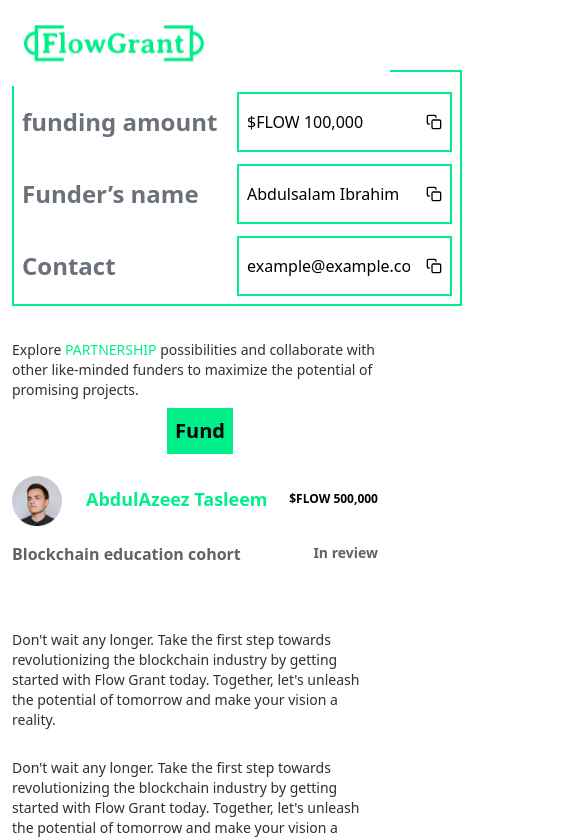
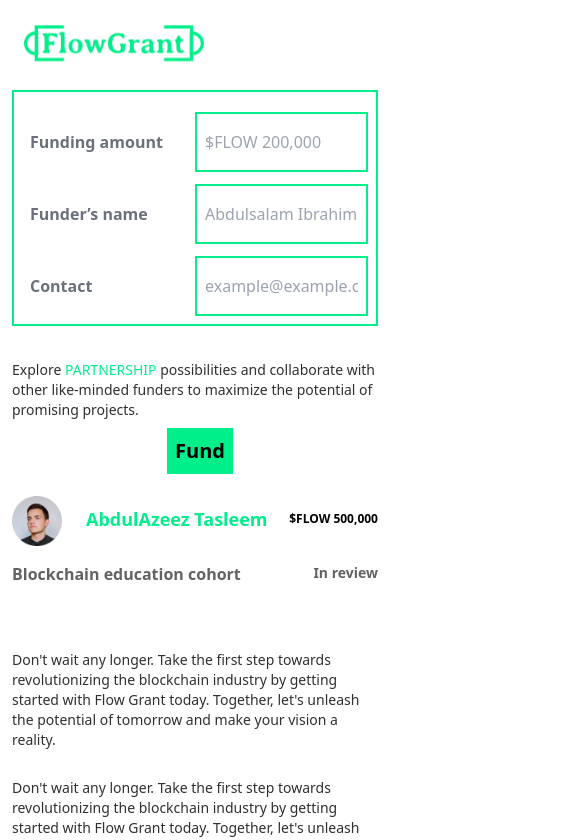
Before and after one commit to dulaz41/Flow_Grant, a Next.js app in the folder frontend/: page /proposal in a window 390 px wide. Shown: the top 840 px of the page, 585 px wide, since content can reach past the window. Built offline with nearby package versions, Linux system fonts and the light colour scheme.

Commit message:
frontend part

```diff
--- a/frontend/app/campaign/Campaign.jsx
+++ b/frontend/app/campaign/Campaign.jsx
@@ -8,15 +8,44 @@
 
 const Campaign = () => {
   const initialFunds = [
-    { type: "number", label: "funding amount", value: "$FLOW 200,000" },
-    { type: "text", label: "Funder’s name", value: "Abdulsalam Ibrahim" },
-    { type: "email", label: "Contact", value: "example@example.com" },
+    {
+      type: "number",
+      label: "Funding amount",
+      value: "",
+      placeholder: "$FLOW 200,000",
+    },
+    {
+      type: "text",
+      label: "Funder’s name",
+      value: "",
+      placeholder: "Abdulsalam Ibrahim",
+    },
+    {
+      type: "email",
+      label: "Contact",
+      value: "",
+      placeholder: "example@example.com",
+    },
   ];
-
   const initialFunds2 = [
-    { type: "number", label: "funding amount", value: "$FLOW 100,000" },
-    { type: "text", label: "Funder’s name", value: "Abdulsalam Ibrahim" },
-    { type: "email", label: "Contact", value: "example@example.com" },
+    {
+      type: "number",
+      label: "Funding amount",
+      value: "",
+      placeholder: "$FLOW 100,000",
+    },
+    {
+      type: "text",
+      label: "Funder’s name",
+      value: "",
+      placeholder: "Abdulsalam Ibrahim",
+    },
+    {
+      type: "email",
+      label: "Contact",
+      value: "",
+      placeholder: "example@example.com",
+    },
   ];
 
   const [inputFunds, setInputFunds] = useState(initialFunds);
@@ -40,18 +69,20 @@
   const handleInputChange = (index, value) => {
     setInputFunds((prevInputValues) => {
       const newInputValues = [...prevInputValues];
-      newInputValues[index] = value;
+      newInputValues[index].value = value;
       return newInputValues;
     });
+  };
+
+  const handleInputChange2 = (index, value) => {
     setInputFunds2((prevInputValues) => {
       const newInputValues = [...prevInputValues];
-      newInputValues[index] = value;
+      newInputValues[index].value = value;
       return newInputValues;
     });
   };
 
   const [isScrollingUp, setIsScrollingUp] = useState(false);
-
 
   useEffect(() => {
     let prevScrollPos = window.scrollY;
@@ -126,7 +157,7 @@
                 </div>
               </div>
               <div className="sm-custom:mx-[30px] mt-[23px] sm-custom:mt-[43px] mx-0">
-                <div className="sm-custom:h-[252px] sm-custom:w-[776px] w-[350px]  mb-[34px] border-[2px] flex mx-auto  border-[#00EF8B] p-[8px] ">
+                <div className="sm-custom:h-[252px] sm-custom:w-[776px] md-custom:w-[500px] w-[350px] lg:w-[776px]   mb-[34px] border-[2px] flex mx-auto  border-[#00EF8B] p-[8px] ">
                   <div className="flex flex-col  mx-auto">
                     {inputFunds.map((input, index) => (
                       <div
@@ -143,19 +174,20 @@
                           <input
                             id={`inputField-${index}`}
                             value={input.value}
-                            readOnly
-                            placeholder={input.value}
+                            type={input.type}
+                            placeholder={input.placeholder}
+                            onWheel={(e) => e.preventDefault()}
                             onChange={(e) =>
                               handleInputChange(index, e.target.value)
                             }
                             className="w-[100%] mx-2 outline-none"
                           />
-                          <button
+                          {/* <button
                             className="mx-2"
                             onClick={() => handleCopyClick(index)}
                           >
                             <FiCopy />
-                          </button>
+                          </button> */}
                         </div>
                       </div>
                     ))}
@@ -173,7 +205,7 @@
                 </h2>
               </div>
               <div className="sm-custom:mx-[30px] mt-[23px] sm-custom:mt-[43px] mx-0">
-                <div className="sm-custom:h-[252px] sm-custom:w-[776px] w-[350px]  mb-[34px] border-[2px] flex mx-auto  border-[#00EF8B] p-[8px] ">
+                <div className="sm-custom:h-[252px] sm-custom:w-[776px] md-custom:w-[500px] w-[350px] lg:w-[776px]  mb-[34px] border-[2px] flex mx-auto  border-[#00EF8B] p-[8px] ">
                   <div className="flex flex-col  mx-auto">
                     {inputFunds2.map((input, index) => (
                       <div
@@ -190,23 +222,23 @@
                           <input
                             id={`inputField-${index}`}
                             value={input.value}
-                            readOnly
-                            placeholder={input.value}
+                            type={input.type}
+                            placeholder={input.placeholder}
+                            onWheel={(e) => e.preventDefault()}
                             onChange={(e) =>
-                              handleInputChange(index, e.target.value)
+                              handleInputChange2(index, e.target.value)
                             }
                             className="w-[100%] mx-2 outline-none"
                           />
-                          <button
+                          {/* <button
                             className="mx-2"
                             onClick={() => handleCopyClick(index)}
                           >
                             <FiCopy />
-                          </button>
+                          </button> */}
                         </div>
                       </div>
                     ))}
-
                   </div>
                 </div>
               </div>
--- a/frontend/app/proposal/Proposals.tsx
+++ b/frontend/app/proposal/Proposals.tsx
@@ -76,7 +76,7 @@
                             <div className="flex sm-custom:w-[3298px] w-[3000px]  gap-4">
                                 {projects.map((project) => (
                                     <div key={project.id} className='bg-[#BCD7CB] p-[50px]   overflow-hidden w-auto ' >
-                                        <div className='sm-custom:w-[760px] w-[300px] sm-custom:h-[390px] h-[260px] '>
+                                        <div className='sm-custom:w-[760px] w-[300px] sm-custom:h-[390px] md-custom:h-[200px] lg:h-[390px]  h-[250px] '>
                                             <div className='flex justify-between '>
                                                 <div className="space-x-6 flex items-center ">
                                                     <Image src={user} alt="" className="lg:h-[120px] mt-1 h-[50px] w-[50px] lg:w-[120px]" />
@@ -126,7 +126,7 @@
                                         <p className='text-[#303030] lg:text-2xl text-sm'>{project.description}</p>
                                     </div>
                                     <div className='flex justify-end  items-end'>
-                                        <Link href="/proposal" legacyBehavior passHref>
+                                        <Link href="/project" legacyBehavior passHref>
                                             <a className='text-center text-black font-semibold lg:py-[10px] cursor-pointer p-2 lg:px-[30px] bg-[#00EF8B] text-[20px] lg:text-[30px]'>View</a>
                                         </Link>
                                     </div>
--- a/frontend/app/proposal/page.jsx
+++ b/frontend/app/proposal/page.jsx
@@ -13,17 +13,32 @@
   const [isScrollingUp, setIsScrollingUp] = useState(false);
 
   const initialValues = [
-    { type: "email", label: "Email", value: "example@example.com" },
-    { type: "website", label: "Website", value: "https://example.com" },
-    { type: "phone", label: "Phone Number", value: "+1234567890" },
-    { type: "address", label: "Address", value: "123 Street, City" },
-    { type: "social-media", label: "Social Media", value: "@example" },
+    { type: "email", label: "Email", example: "example@example.com" },
+    { type: "website", label: "Website", example: "https://example.com" },
+    { type: "phone", label: "Phone Number", example: "+1234567890" },
+    { type: "address", label: "Address", example: "123 Street, City" },
+    { type: "social-media", label: "Social Media", example: "@example" },
   ];
 
   const initialFunds = [
-    { type: "number", label: "funding amount", value: "$FLOW 100,000" },
-    { type: "text", label: "Funder’s name", value: "Abdulsalam Ibrahim" },
-    { type: "email", label: "Contact", value: "example@example.com" },
+    {
+      type: "number",
+      label: "Funding amount",
+      value: "",
+      placeholder: "$FLOW 200,000",
+    },
+    {
+      type: "text",
+      label: "Funder’s name",
+      value: "",
+      placeholder: "Abdulsalam Ibrahim",
+    },
+    {
+      type: "email",
+      label: "Contact",
+      value: "",
+      placeholder: "example@example.com",
+    },
   ];
 
   const [inputValues, setInputValues] = useState(initialValues);
@@ -31,7 +46,7 @@
   const [showNotification, setShowNotification] = useState(false);
 
   const handleCopyClick = (index) => {
-    const valueToCopy = inputValues[index].value;
+    const valueToCopy = inputValues[index].example;
     const fundsToCopy = inputFunds[index].value;
     navigator.clipboard.writeText(valueToCopy);
     navigator.clipboard.writeText(fundsToCopy);
@@ -41,12 +56,27 @@
     }, 2000);
   };
 
-  const handleInputChange = (index, value) => {
+  const handleInputChange2 = (index, example) => {
     setInputValues((prevInputValues) => {
       const newInputValues = [...prevInputValues];
-      newInputValues[index] = value;
+      newInputValues[index] = example;
       return newInputValues;
     });
+  };
+
+  const handleInputChange = (index, value) => {
+    setInputFunds((prevInputValues) => {
+      const newInputValues = [...prevInputValues];
+      newInputValues[index].value = value;
+      return newInputValues;
+    });
+  }
+
+  const handleSubmit = () => {
+    // Perform your desired actions with the inputFunds data
+    console.log(inputFunds);
+    // Reset the form if needed
+    setInputFunds(initialFunds);
   };
 
   const handleFileChange = (index, files) => {
@@ -129,8 +159,8 @@
         <div className="w-[100%] lg:py-[54px] lg:px-[80px] py-[20px] px-[12px] flex flex-col">
           <div className="flex flex-col lg:mt-[12px] mt-[18px]   gap-y-[12px]">
             <div className="w-[100%]  ">
-              <div className="lg:mx-[169px] mx-0">
-                <div className="lg:h-[252px] lg:w-[776px] w-[450px]  mb-[34px] border-[2px] flex mx-auto  border-[#00EF8B] p-[8px] ">
+              <div className="lg:mx-[169px] mt-5 mx-0">
+                <div className="lg:h-[252px] lg:w-[776px] sm-custom:w-[450px]   mb-[34px] border-[2px] flex lg:mx-auto md-custom:mx-auto  border-[#00EF8B] p-[8px] ">
                   <div className="flex flex-col  mx-auto">
                     {inputFunds.map((input, index) => (
                       <div
@@ -138,7 +168,7 @@
                         className=" grid grid-cols-2 lg:w-[80%] w-[100%] lg:items-center gap-x-0 items-center space-y-3  "
                       >
                         <label
-                          className=" text-[#6B717B] text-2xl lg:ml-7 lg:mr-10 mt-3 font-semibold text-start"
+                          className=" text-[#6B717B] lg:text-2xl text-base lg:ml-7 ml-2 lg:mr-10 mr-2 mt-3 font-semibold text-start"
                           htmlFor={`inputField-${index}`}
                         >
                           {input.label}
@@ -147,19 +177,14 @@
                           <input
                             id={`inputField-${index}`}
                             value={input.value}
-
-                            placeholder={input.value}
+                            type={input.type}
+                            required
+                            placeholder={input.placeholder}
                             onChange={(e) =>
                               handleInputChange(index, e.target.value)
                             }
                             className="w-[100%] mx-2 outline-none"
                           />
-                          <button
-                            className="mx-2"
-                            onClick={() => handleCopyClick(index)}
-                          >
-                            <FiCopy />
-                          </button>
                         </div>
                       </div>
                     ))}
@@ -179,7 +204,10 @@
                   </p>
                   <div className="flex justify-center lg:mt-0 mt-2 lg:ml-[40px] ml-[10px]">
                     <div className="">
-                      <button className="text-center text-black font-semibold lg:py-[10px] cursor-pointer p-2 lg:px-[30px] bg-[#00EF8B] text-[20px] lg:text-[30px]">
+                      <button
+                        className="text-center text-black font-semibold lg:py-[10px] cursor-pointer p-2 lg:px-[30px] bg-[#00EF8B] text-[20px] lg:text-[30px]"
+                        onClick={handleSubmit}
+                      >
                         Fund
                       </button>
                     </div>
@@ -238,24 +266,24 @@
                 {renderUploadItem(3, "picture4.jpg")}
               </div>
               <div className="copy-inputs">
-                {inputValues.map((input, index) => (
+                {inputValues.map((input, index, example) => (
                   <div
-                    key={index}
-                    className="grid grid-cols-2  mx-[242px] mb-[31px] "
+                    key={example}
+                    className="sm-custom:grid sm-custom:grid-cols-2 flex flex-col lg:grid lg:grid-cols-2 lg:mx-[242px]  sm-custom:mx-[242px] md-custom:mx-[102px] mx-[50px] mb-[31px] "
                   >
                     <label
                       className="flex items-start text-start"
-                      htmlFor={`inputField-${index}`}
+                      htmlFor={`inputField-${example}`}
                     >
                       {input.label}
                     </label>
-                    <div className="flex w-[430px] justify-between border-2 border-[#00EF8B]">
+                    <div className="flex sm-custom:w-[430px] md-custom:w-[302px] w-[300px] justify-between border-2 border-[#00EF8B]">
                       <input
-                        id={`inputField-${index}`}
+                        id={`inputField-${example}`}
                         type="text"
-                        value={input.value}
+                        value={input.example}
                         onChange={(e) =>
-                          handleInputChange(index, e.target.value)
+                          handleInputChange2(index, e.target.example)
                         }
                         readOnly
                         className="w-[100%] mx-2 outline-none"
--- a/frontend/components/Dashboard.tsx
+++ b/frontend/components/Dashboard.tsx
@@ -65,7 +65,7 @@
                         </div>
                     </nav>
                 </header>
-                <div className="w-[96%] sm-custom:w-[100%] lg:flex justify-between px-4 lg:bg-cover   items-center " style={{ backgroundImage: `url('/images/dashframe.png')` }} >
+                <div className="w-[98%] sm-custom:w-[100%] lg:flex justify-between px-4 lg:bg-cover   items-center " style={{ backgroundImage: `url('/images/dashframe.png')` }} >
                     <div className="flex flex-col justify-center  h-[64px] " >
                         <p className=" lg:text-[24px] text-base text-white -mb-2">Welcome, Innovator ✨</p>
                     </div>
@@ -101,7 +101,7 @@
                                 <p className=" text-[#53D258] text-[12px] text-center font-semibold ">+8.74%</p>
                             </div>
                         </div>
-                        <div className="col-span-2 bg-white lg:w-[619px] lg:h-[313px] w-[395px] h-3[25px] lg:m-[24px] lg:mt-4 sm-custom:px-[18px] py-[16px] sm-custom:py-[8px]">
+                        <div className="col-span-2 bg-white lg:w-[630px] sm-custom:w-[630px]  lg:h-[313px] w-[395px] h-3[25px] lg:m-[24px] lg:mt-4 sm-custom:px-[18px] py-[16px] sm-custom:py-[8px]">
                             <h2 className="text-[#00EF8B] lg:text-[24px] text-[16px] font-semibold">Funding history</h2>
                             <div className="flex flex-col mt-[12px] gap-y-[12px]">
                                 <div className="lg:h-[75px] h-[56px] lg:w-[584px] w-[368px] border-[2px] flex justify-between   border-[#00EF8B] p-[8px] ">
@@ -139,7 +139,7 @@
                         </div>
                     </div>
                     <div className="lg:w-[30%] w-[20%] sm-custom:flex hidden sm-custom:flex-col lg:mx-[18px]   ">
-                        <div className="bg-white px-[16px] py-[15px] lg:m-[24px] ml-[54px] lg:w-[250px] w-[181px] h-[116px] ">
+                        <div className="bg-white px-[16px] py-[15px] lg:m-[24px] ml-[54px] lg:w-[267px] sm-custom:w-[267px] w-[181px] h-[116px] ">
                             <div className="flex mb-2 justify-center items-center">
                                 <h3 className="text-[#00EF8B] lg:text-[16px] text-[14px] text-center font-semibold">Deposit</h3>
                             </div>
--- a/frontend/components/SubmitProposal.tsx
+++ b/frontend/components/SubmitProposal.tsx
@@ -141,7 +141,7 @@
                 </div>
                 <div className="w-[100%]">
                     <div className="flex flex-col lg:mt-[12px] mt-[18px]   gap-y-[12px]">
-                        <div className="lg:h-[980px] w-[100%] border-[2px]  lg:px-[30px] lg:py-[20px] justify-between  border-[#00EF8B] p-[8px] ">
+                        <div className="lg:h-[1080px] w-[100%] border-[2px]  lg:px-[30px] lg:py-[20px] justify-between  border-[#00EF8B] p-[8px] ">
                             <h1 className="text-[40px] text-center text-[#00EF8B] font-extrabold mb-4">Submit proposal</h1>
                             <form onSubmit={handleSubmit}>
                                 <div className="mb-6">
@@ -191,7 +191,7 @@
                                         name="amount"
                                         value={formData.amount}
                                         onChange={handleChange}
-                                        placeholder='Funding amount'
+                                        placeholder='Funding amount in $FLOW'
                                         className="border-b-2 border-gray-300 px-4 py-2 outline-none rounded-md w-full"
                                         required
                                     />
```
Also changed, not shown: frontend/app/project/Project.tsx (+2 -37 lines), frontend/app/project/page.jsx (+6 -6 lines). Lines whose indentation alone changed are shown as unchanged.
